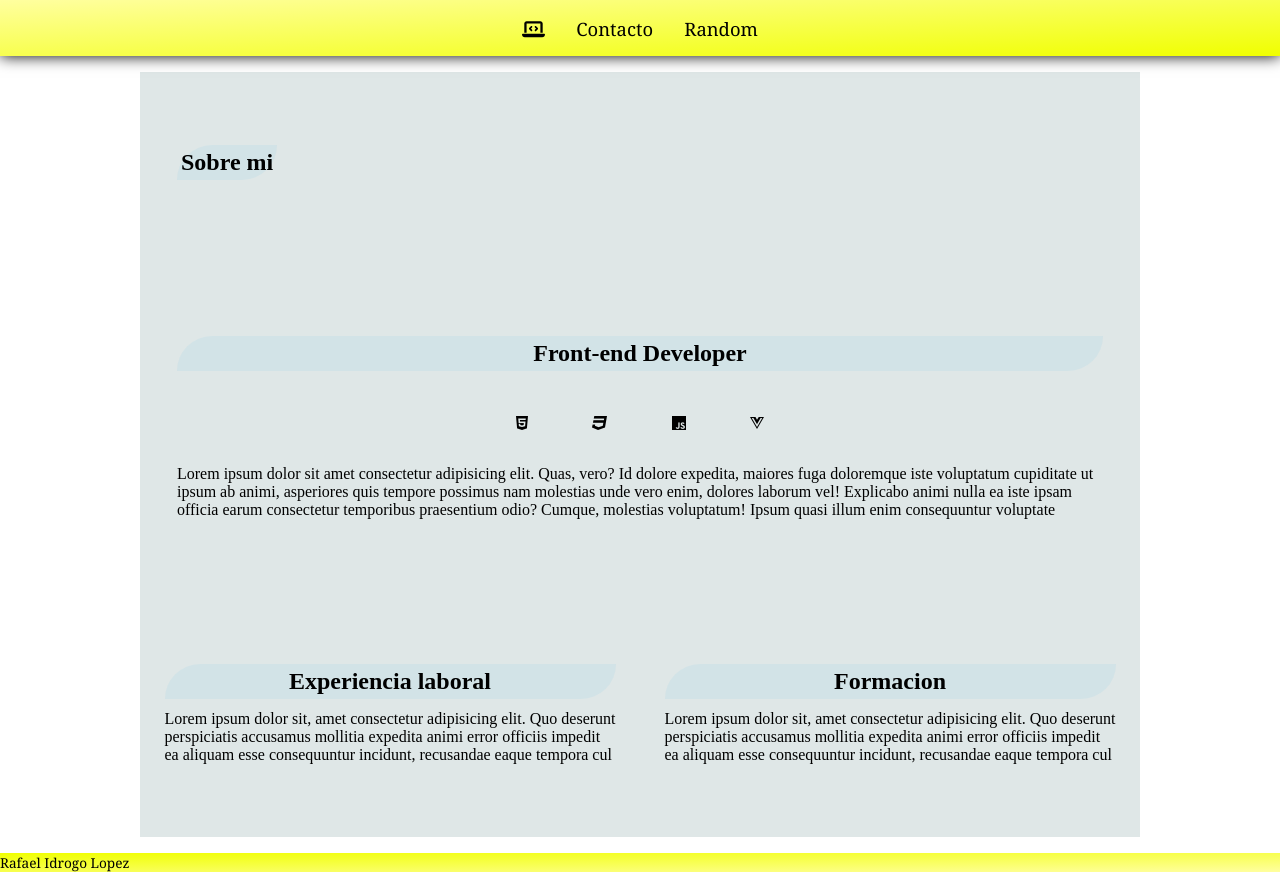
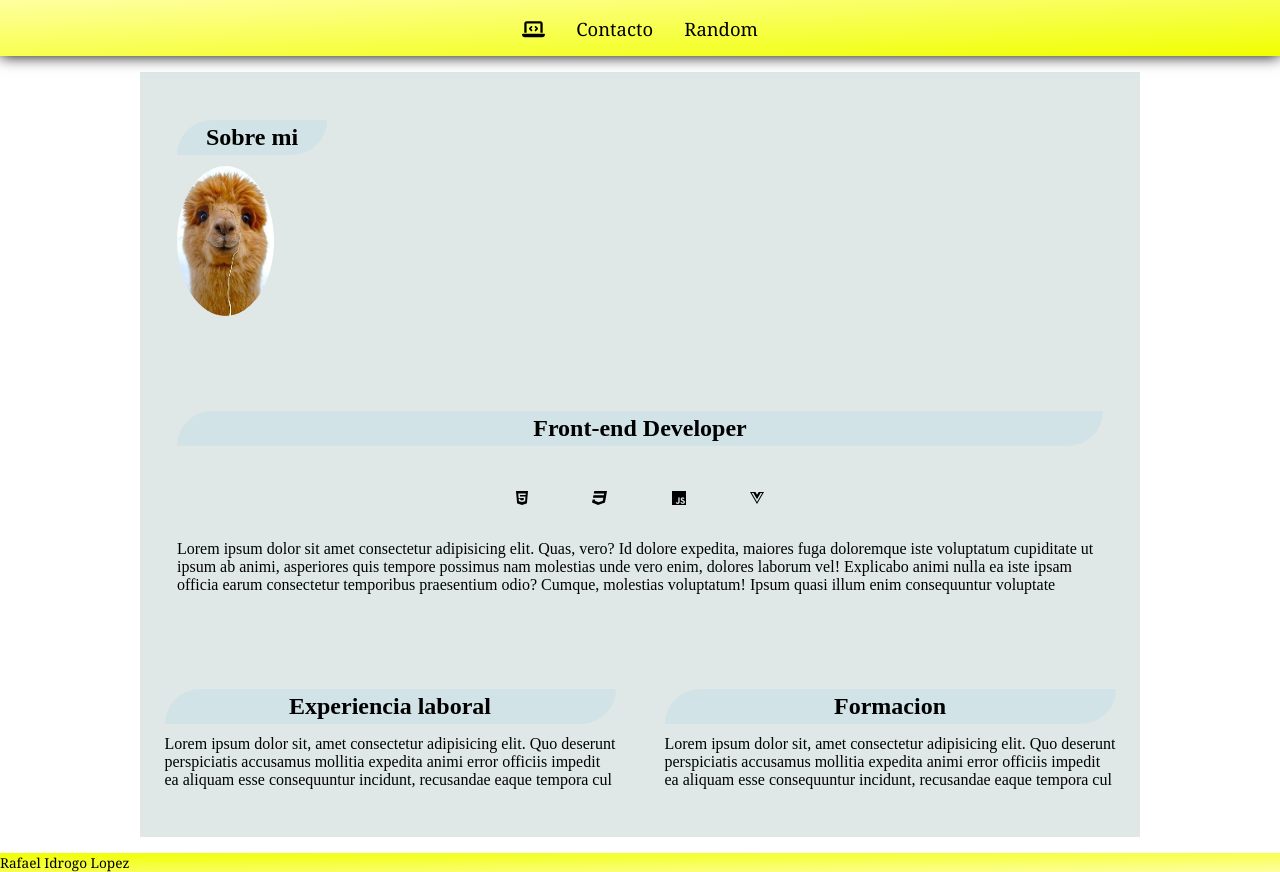
Before and after one commit to rafajlpz/cv-vue, a Vue app: page / in a window 1280 px wide. Built offline with nearby package versions, Linux system fonts and the light colour scheme; no server answers.

Commit message:
Ajustada la imagen del CV
Modificaciones varias en css

```diff
--- a/src/views/HomeView.vue
+++ b/src/views/HomeView.vue
@@ -1,9 +1,9 @@
 <template>
   <div class="main-home">
     <div class="sobremi">
-      <!-- <img src="../assets/alpaquita.jpg" alt="" /> -->
       <div class="imagen-description">
         <h2>Sobre mi</h2>
+        <img src="../assets/alpaquita.jpg" alt="" />
         <p>
          {{data.Descripcion}}
         </p>
@@ -80,13 +80,19 @@
   padding: 0.75em;
   grid-area: sobremi;
 }
-.imagen-container img {
-  /* border: 2px solid black; */
-  border-radius: 10px;
-  height: 10rem;
-  width: 8rem;
+.sobremi img{
+  float: left;
+  border-radius: 100%;
+  height: 150px;
 }
+.sobremi .imagen-description p{
+  display: flex;
+  text-align: justify;
+  width: 70%;
+  margin-left: 150px;
 
+  /* border: solid 1px black; */
+}
 .lenguajes {
   display: flex;
   grid-area: lenguajes;
```
